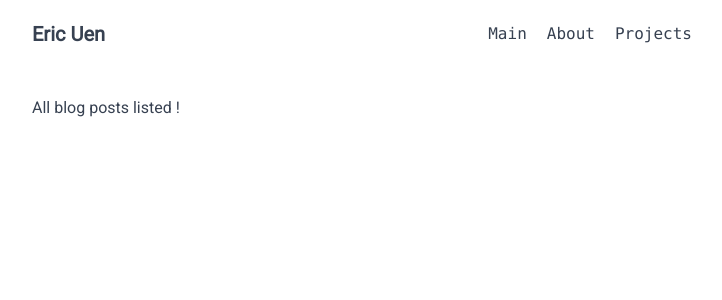
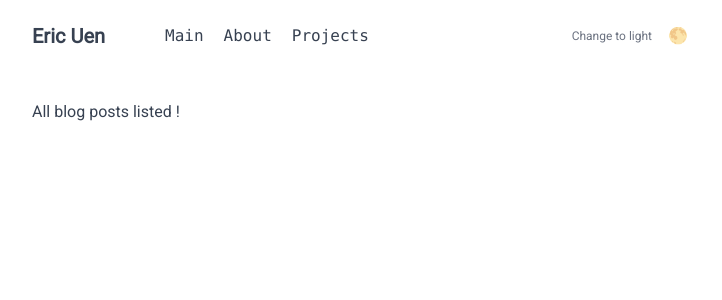
Before and after one commit to trueeric/portfolio2, a Nuxt app: page /blog in a window 1280 px wide. Shown: the top 300 px of the page, without its empty margins (280-1002 px from the left). Built offline with nearby package versions, Linux system fonts and the light colour scheme.

Commit message:
023_Dark Mode Selector Button

```diff
--- /dev/null
+++ b/components/color-mode-selector.vue
@@ -0,0 +1,49 @@
+<template>
+	<div class="flex space-x-2 items-center">
+		<div class="text-gray-500 text-xs" v-if="showNextModelLabel">Change to {{ nextMode }}</div>
+		<button
+			@click="toggleMode"
+			class="hover:bg-gray-200 dark:hover:bg-gray-600 px-2 py-1 text-gray-400"
+			@mouseenter="showNextModelLabel = true"
+			@mouseleave="showNextModelLabel = false"
+		>
+			{{ nextModeIcon }}
+		</button>
+	</div>
+</template>
+f
+
+<script setup>
+const showNextModelLabel = ref('false')
+const colorMode = useColorMode()
+
+const modes = [
+	'system', //0
+	'light', //1
+	'dark', //2
+] //.lenth=3
+
+const nextModeIcons = {
+	system: '🌓',
+	light: '🌕',
+	dark: '🌑',
+}
+
+const nextMode = computed(() => {
+	const currentModeIndex = modes.indexOf(colorMode.preference)
+	let nextModeIndex = null
+
+	if (currentModeIndex + 1 === modes.length) {
+		nextModeIndex = 0
+	} else {
+		nextModeIndex = currentModeIndex + 1
+	}
+	return modes[nextModeIndex]
+})
+
+const nextModeIcon = computed(() => nextModeIcons[nextMode.value])
+
+const toggleMode = () => (colorMode.preference = nextMode.value)
+</script>
+
+<style lang="scss" scoped></style>
--- a/layouts/default.vue
+++ b/layouts/default.vue
@@ -1,10 +1,15 @@
 <template>
 	<div class="container mx-auto max-w-2xl">
 		<header class="flex justify-between items-center mt-5">
-			<div>
-				<NuxtLink to="/" class="text-xl font-semibold p-2 hover:bg-gray-100">Eric Uen</NuxtLink>
+			<div class="flex items-center space-x-12">
+				<div>
+					<NuxtLink to="/" class="text-xl font-semibold p-2 hover:bg-gray-100">Eric Uen</NuxtLink>
+				</div>
+				<Menu />
 			</div>
-			<Menu />
+			<ClientOnly>
+				<ColorModeSelector />
+			</ClientOnly>
 		</header>
 		<main class="p-2 mt-10">
 			<slot />
@@ -13,10 +18,6 @@
 </template>
 
 <script setup>
-const colorMode = useColorMode()
-console.log(colorMode.preference)
-colorMode.Preference = 'light'
-
 useHead({
 	titleTemplate: '%s - Eric Uen',
 	link: [
```
